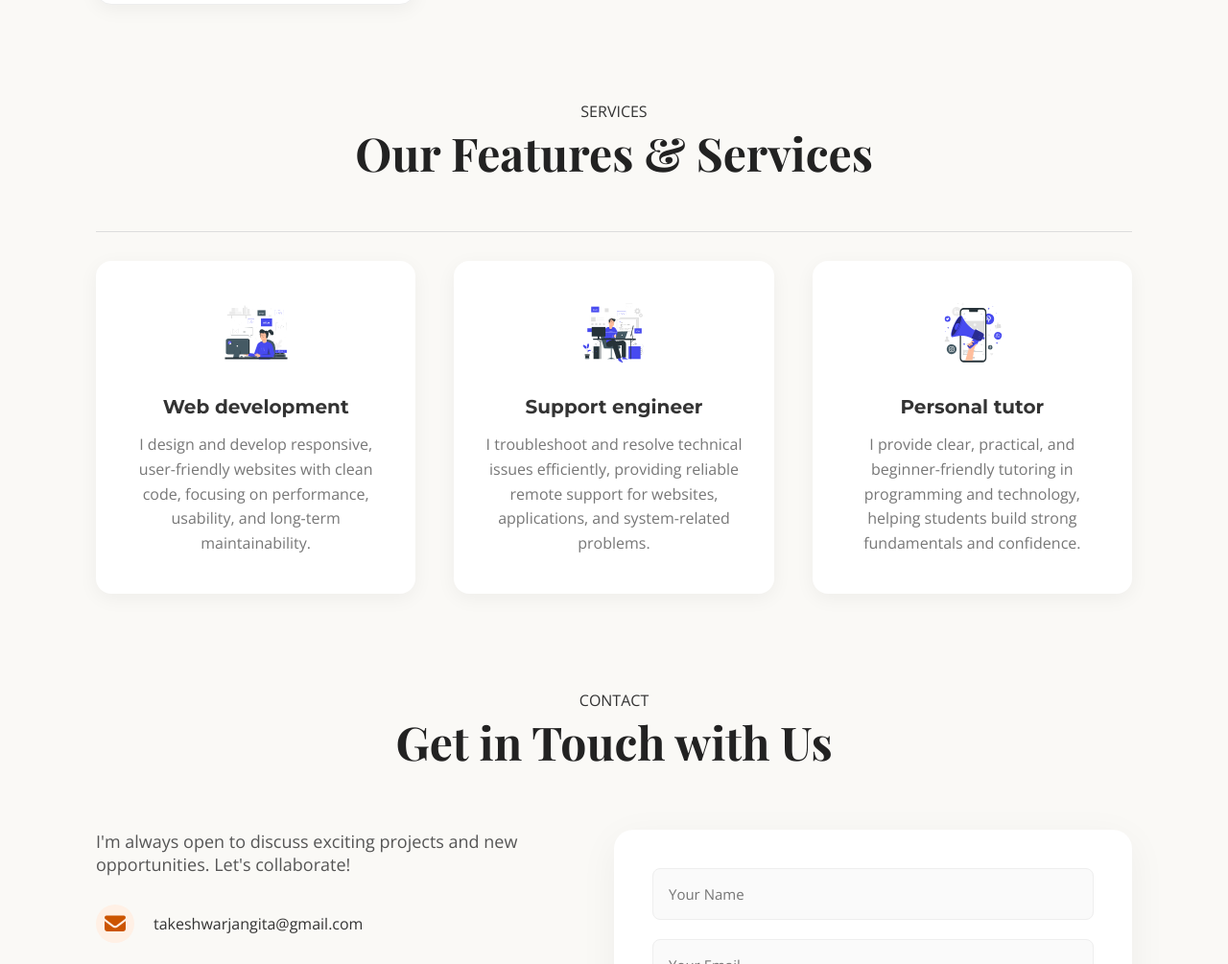
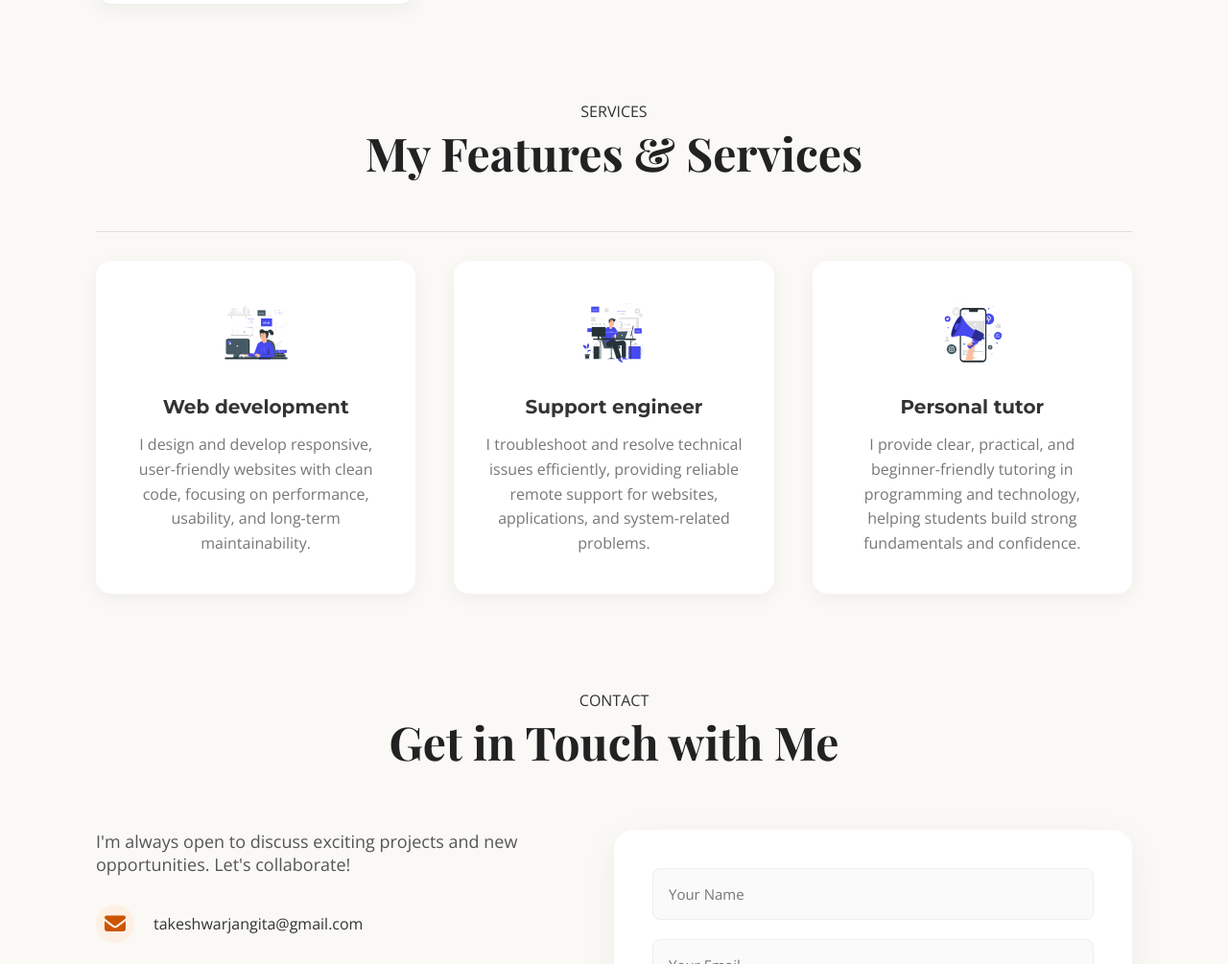
Before and after one commit to Takesh-6890/portfolio, a plain HTML site: page index.html in a window 1280 px wide. Shown: the part 3467-4472 px from the top of the page at 96% size. Drawn offline with nearby package versions, Linux system fonts and the light colour scheme; a web font is replaced by a local one.

Commit message:
Personalize text: replace our/us with my/me

```diff
--- a/index.html
+++ b/index.html
@@ -254,7 +254,7 @@
     </section>
     <section class="services" id="services">
       <p>SERVICES</p>
-      <h1>Our Features & Services</h1>
+      <h1>My Features & Services</h1>
       <hr>
       <div class="services-container">
 
@@ -283,7 +283,7 @@
     </section>
     <section class="contact" id="contact">
       <p>CONTACT</p>
-      <h1>Get in Touch with Us</h1>
+      <h1>Get in Touch with Me</h1>
       <div class="contact-content">
         <div class="contact-info slide-in-left">
           <p>I'm always open to discuss exciting projects and new opportunities. Let's collaborate!</p>
```
